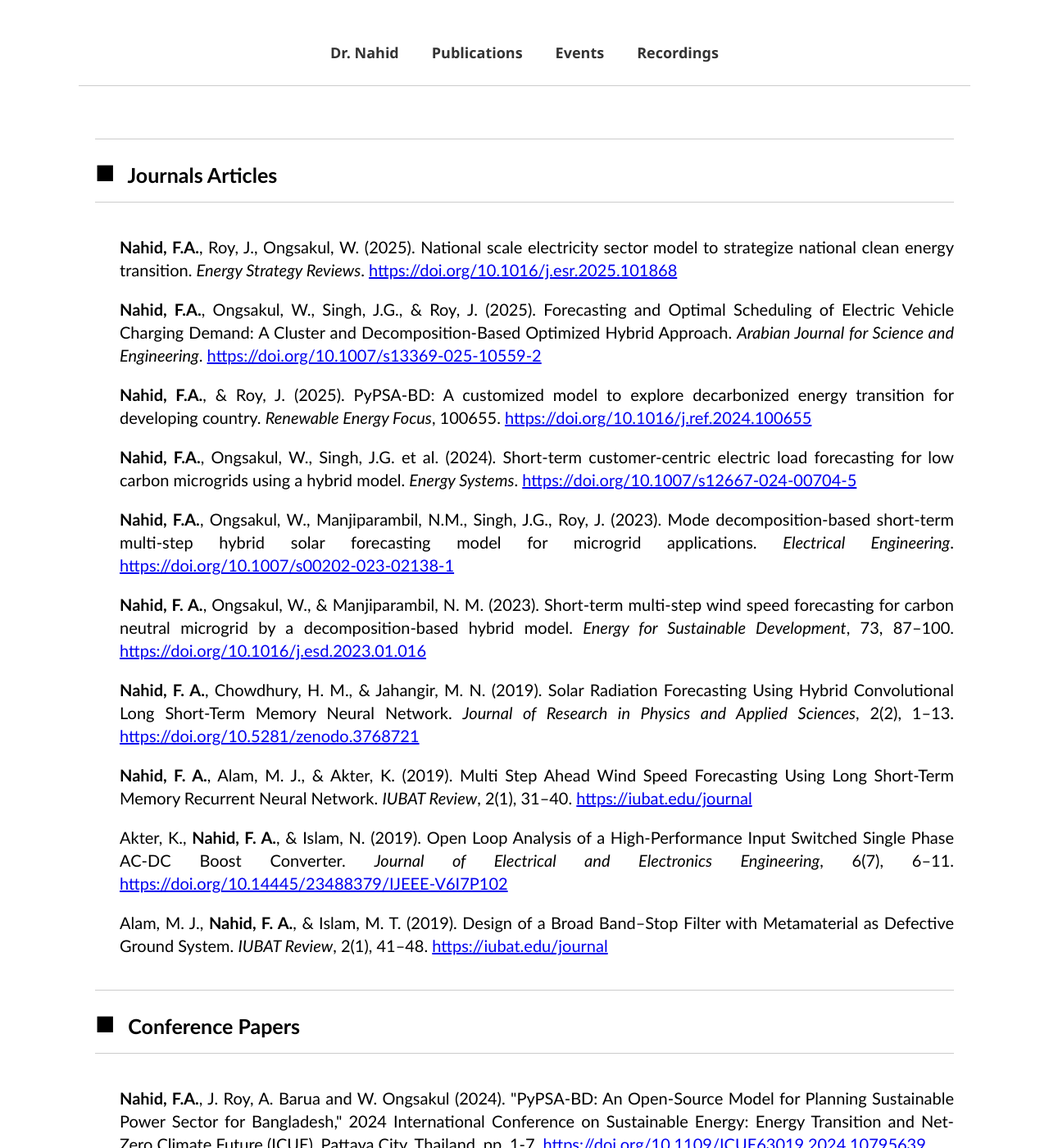
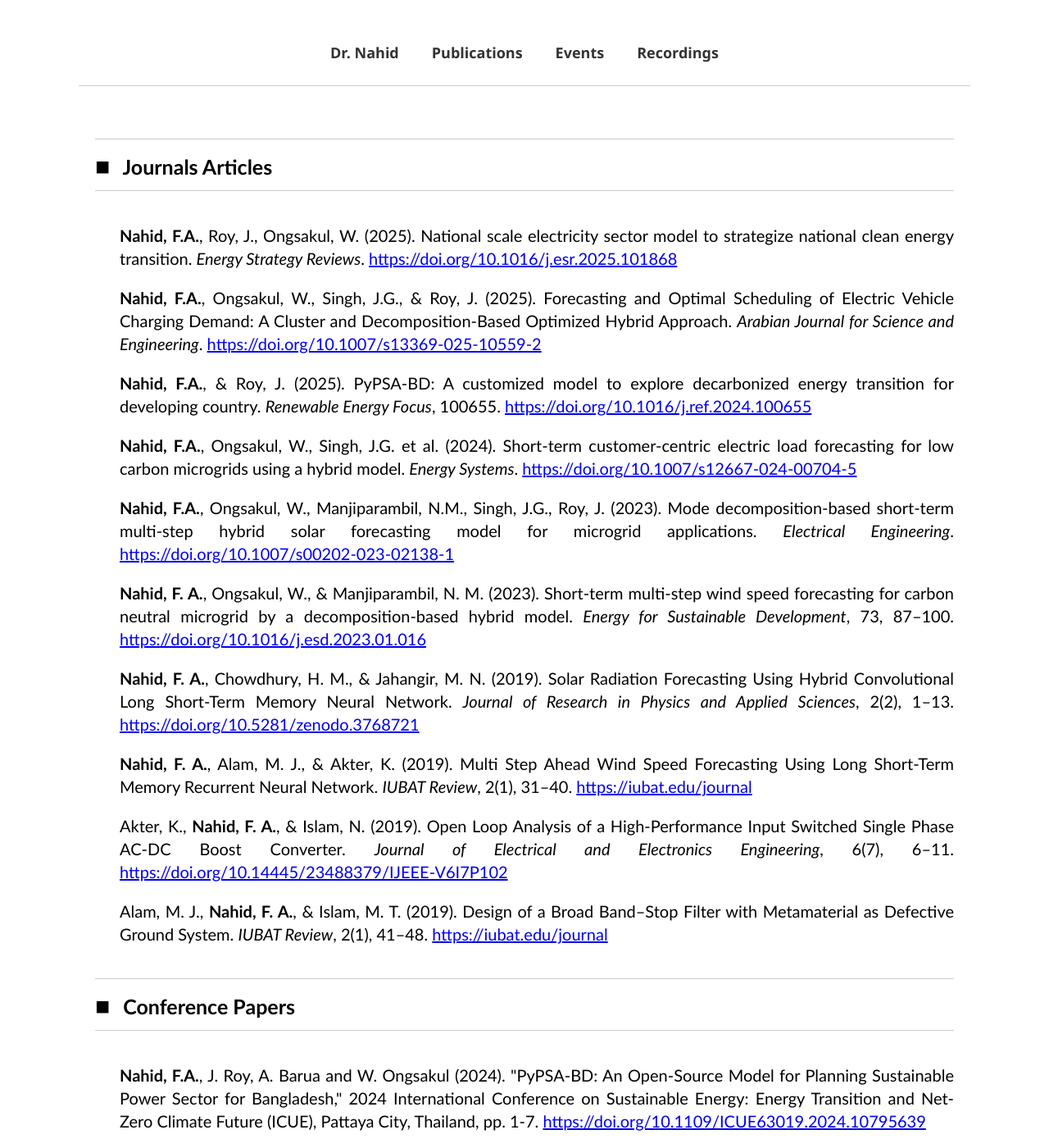
Before and after one commit to FiruzAhamed/firuzahamed.github.io, a Jekyll site: the page built from publications.md, in a window 1280 px wide and 1400 px high. Shown: the whole window at 82% size. Built offline with Jekyll 4.4.1, drawn with Linux system fonts in a browser that asks for light colours.

Commit message:
Update style.css
Signed-off-by: Firuz Ahamed Nahid <122635742+FiruzAhamed@users.noreply.github.com>

```diff
--- a/assets/css/style.css
+++ b/assets/css/style.css
@@ -169,7 +169,7 @@ body.publications h1 {
 body.publications h1::before {
   content: "■";
   color:#000;
-  font-size: 40px;
+  font-size: 30px;
   margin-right: 10px;
 }
 
@@ -266,7 +266,7 @@ body.recordings p {
 body.recordings h2::before {
   content: "■";
   color: #333;
-  font-size: 40px;
+  font-size: 30px;
   margin-right: 10px;
 }
 
```
